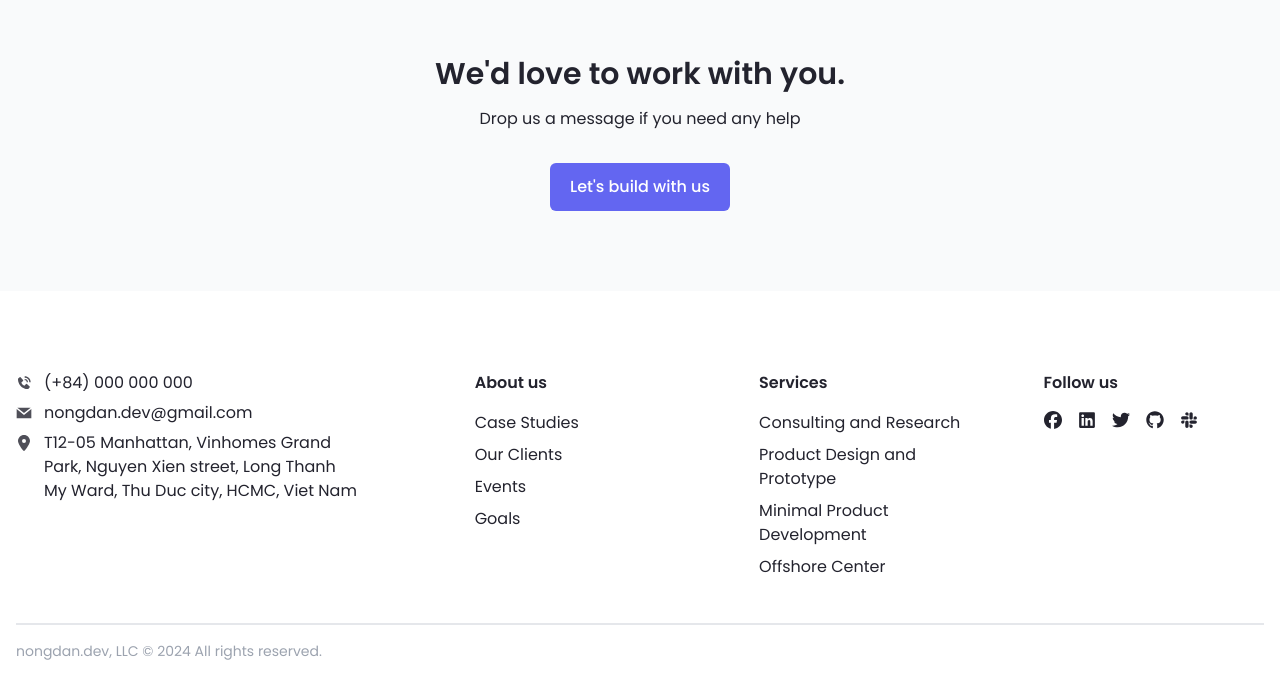
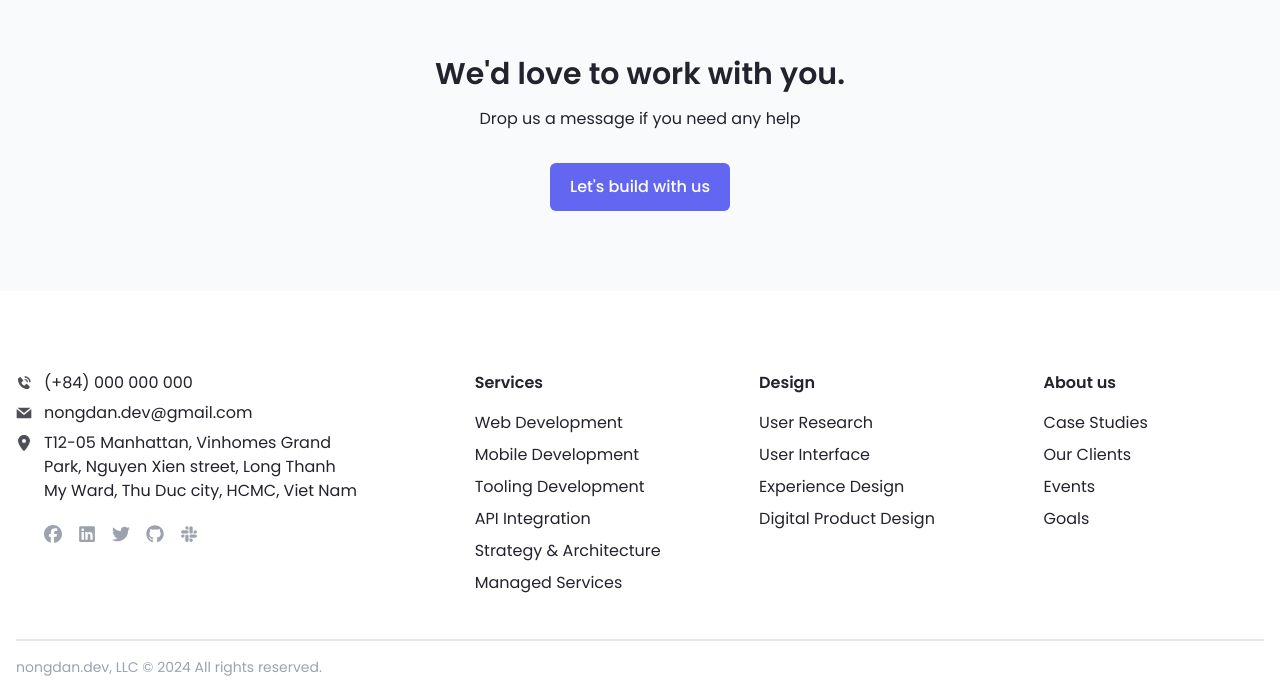
Before and after one commit to nongdan-dev/website, a React (Vite) app: page / in a window 1280 px wide. Shown: the part 3060-3753 px from the top of the page. Built offline with nearby package versions, Linux system fonts and the light colour scheme.

Commit message:
Update footer

```diff
--- a/src/layout/Footer.tsx
+++ b/src/layout/Footer.tsx
@@ -56,8 +56,99 @@ function Footer() {
                 Thanh My Ward, Thu Duc city, HCMC, Viet Nam
               </a>
             </div>
+            <ul className='ml-7 mt-4 flex flex-row gap-4 text-lg text-gray-400'>
+              <li>
+                <a href='http://google.com'>
+                  <FaFacebook />
+                </a>
+              </li>
+              <li>
+                <a href='http://google.com'>
+                  <FaLinkedin />
+                </a>
+              </li>
+              <li>
+                <a href='http://google.com'>
+                  <FaTwitter />
+                </a>
+              </li>
+              <li>
+                <a href='http://google.com'>
+                  <FaGithub />
+                </a>
+              </li>
+              <li>
+                <a href='http://google.com'>
+                  <FaSlack />
+                </a>
+              </li>
+            </ul>
           </address>
           <div className='grid grid-cols-2 gap-16 lg:w-2/3 lg:grid-cols-3'>
+            <nav aria-label='Services'>
+              <span aria-hidden='true' className='font-semibold'>
+                Services
+              </span>
+              <ul className='mt-3'>
+                <li>
+                  <Link to='/' className='inline-block py-1'>
+                    Web Development
+                  </Link>
+                </li>
+                <li>
+                  <Link to='/' className='inline-block py-1'>
+                    Mobile Development
+                  </Link>
+                </li>
+                <li>
+                  <Link to='/' className='inline-block py-1'>
+                    Tooling Development
+                  </Link>
+                </li>
+                <li>
+                  <Link to='/' className='inline-block py-1'>
+                    API Integration
+                  </Link>
+                </li>
+                <li>
+                  <Link to='/' className='inline-block py-1'>
+                    Strategy & Architecture
+                  </Link>
+                </li>
+                <li>
+                  <Link to='/' className='inline-block py-1'>
+                    Managed Services
+                  </Link>
+                </li>
+              </ul>
+            </nav>
+            <nav aria-label='Design'>
+              <span aria-hidden='true' className='font-semibold'>
+                Design
+              </span>
+              <ul className='mt-3'>
+                <li>
+                  <Link to='/' className='inline-block py-1'>
+                    User Research
+                  </Link>
+                </li>
+                <li>
+                  <Link to='/' className='inline-block py-1'>
+                    User Interface
+                  </Link>
+                </li>
+                <li>
+                  <Link to='/' className='inline-block py-1'>
+                    Experience Design
+                  </Link>
+                </li>
+                <li>
+                  <Link to='/' className='inline-block py-1'>
+                    Digital Product Design
+                  </Link>
+                </li>
+              </ul>
+            </nav>
             <nav aria-label='About us'>
               <span aria-hidden='true' className='font-semibold'>
                 About us
@@ -85,34 +176,21 @@ function Footer() {
                 </li>
               </ul>
             </nav>
-            <nav aria-label='Services'>
-              <span aria-hidden='true' className='font-semibold'>
-                Services
-              </span>
-              <ul className='mt-3'>
-                <li>
-                  <Link to='/' className='inline-block py-1'>
-                    Consulting and Research
-                  </Link>
-                </li>
-                <li>
-                  <Link to='/' className='inline-block py-1'>
-                    Product Design and Prototype
-                  </Link>
-                </li>
-                <li>
-                  <Link to='/' className='inline-block py-1'>
-                    Minimal Product Development
-                  </Link>
-                </li>
-                <li>
-                  <Link to='/' className='inline-block py-1'>
-                    Offshore Center
-                  </Link>
-                </li>
-              </ul>
-            </nav>
-            <div>
+          </div>
+        </div>
+        <hr aria-hidden='true' className='mt-10 border-b border-gray-200' />
+        <p className='py-4 text-sm text-gray-400'>
+          nongdan.dev, LLC © {new Date().getFullYear()} All rights reserved.
+        </p>
+      </div>
+    </footer>
+  )
+}
+
+export default Footer
+
+{
+  /* <div>
 <p className='font-semibold'>Follow us</p>
 <ul className='mt-4 flex flex-row gap-4 text-lg'>
   <li>
@@ -141,16 +219,5 @@ function Footer() {
     </a>
   </li>
 </ul>
-            </div>
-          </div>
-        </div>
-        <hr aria-hidden='true' className='mt-10 border-b border-gray-200' />
-        <p className='py-4 text-sm text-gray-400'>
-          nongdan.dev, LLC © {new Date().getFullYear()} All rights reserved.
-        </p>
-      </div>
-    </footer>
-  )
+</div> */
 }
-
-export default Footer
```
Lines whose indentation alone changed are shown as unchanged.
